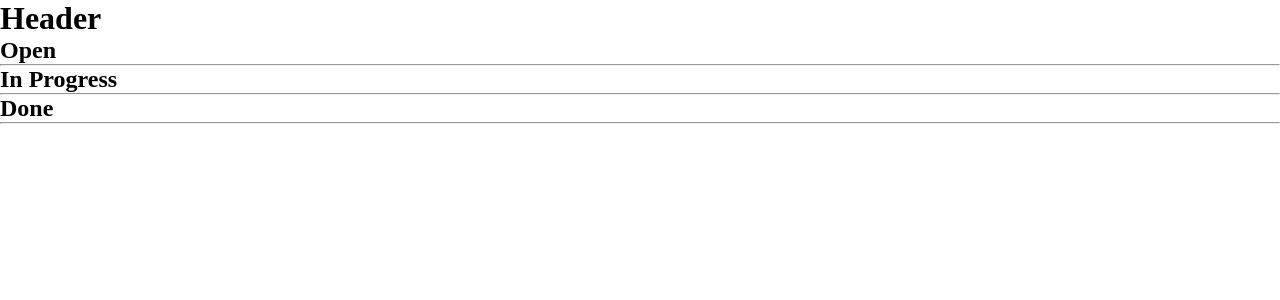
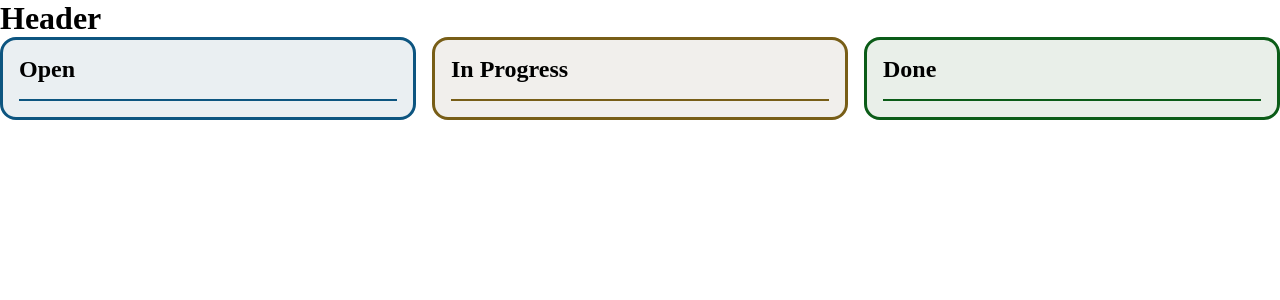
Before and after one commit to psst54/react-todo-20th, a React (Create React App) app: page / in a window 1280 px wide. Shown: the top 300 px of the page. Built offline with nearby package versions, Linux system fonts and the light colour scheme.

Commit message:
feature: make board ui

```diff
--- a/src/App.js
+++ b/src/App.js
@@ -1,25 +1,13 @@
+import KanbanBoard from 'components/kanbanBoard';
+
 function App() {
-  const STATE_LIST = [
-    { title: 'Open', id: 'open' },
-    { title: 'In Progress', id: 'in-progress' },
-    { title: 'Done', id: 'done' },
-  ];
-
   return (
     <div className="wrapper">
       <div className="container">
         <header>
           <h1>Header</h1>
         </header>
-        <main className="kanban-board">
-          {STATE_LIST.map((state) => (
-            <section className="kanban-board-column" id={`${state.id}-column`}>
-              <h2>{state.title}</h2>
-              <hr className={`${state.id}-hr`} />
-              <ul class="subject-list" id={`${state.id}-subject-list`}></ul>
-            </section>
-          ))}
-        </main>
+        <KanbanBoard />
       </div>
     </div>
   );
--- /dev/null
+++ b/src/components/kanbanBoard/constants.js
@@ -0,0 +1,35 @@
+const STATE_KEYS = Object.freeze({
+  OPEN: 'OPEN',
+  IN_PROGRESS: 'IN_PROGRESS',
+  DONE: 'DONE',
+});
+
+export const STATE_LIST = Object.freeze({
+  [STATE_KEYS.OPEN]: {
+    title: 'Open',
+    id: 'open',
+  },
+  [STATE_KEYS.IN_PROGRESS]: {
+    title: 'In Progress',
+    id: 'in-progress',
+  },
+  [STATE_KEYS.DONE]: {
+    title: 'Done',
+    id: 'done',
+  },
+});
+
+export const COLOR = Object.freeze({
+  [STATE_KEYS.OPEN]: {
+    background: '#31627e1a',
+    border: '#0d5580',
+  },
+  [STATE_KEYS.IN_PROGRESS]: {
+    background: '#7267451a',
+    border: '#785e17',
+  },
+  [STATE_KEYS.DONE]: {
+    background: '#2a5f2d1a',
+    border: '#0b5c18',
+  },
+});
--- /dev/null
+++ b/src/components/kanbanBoard/index.js
@@ -0,0 +1,23 @@
+import { STATE_LIST } from './constants';
+import { ColumnTitle, ColumnContainer, Container, DivideLine } from './styles';
+
+export default function KanbanBoard() {
+  return (
+    <Container>
+      {Object.keys(STATE_LIST).map((state) => (
+        <Column key={state} state={state} />
+      ))}
+    </Container>
+  );
+}
+
+function Column({ state }) {
+  const { id, title } = STATE_LIST[state];
+
+  return (
+    <ColumnContainer id={`${id}-column`} $state={state}>
+      <ColumnTitle>{title}</ColumnTitle>
+      <DivideLine $state={state} />
+    </ColumnContainer>
+  );
+}
--- /dev/null
+++ b/src/components/kanbanBoard/styles.js
@@ -0,0 +1,35 @@
+import styled from 'styled-components';
+import { COLOR } from './constants';
+
+export const Container = styled.main`
+  display: flex;
+  gap: 1rem;
+
+  width: 100%;
+`;
+
+export const ColumnContainer = styled.section`
+  display: flex;
+  flex-direction: column;
+  gap: 1rem;
+
+  flex: 1;
+
+  height: fit-content;
+  padding: 1rem;
+  background: ${(props) => COLOR[props.$state].background};
+  border: 3px solid ${(props) => COLOR[props.$state].border};
+  border-radius: 1rem;
+`;
+
+export const ColumnTitle = styled.h2``;
+
+export const DivideLine = styled.hr`
+  border: 1px solid ${(props) => COLOR[props.$state].border};
+`;
+
+export const SubjectListContainer = styled.ul`
+  display: flex;
+  flex-direction: column;
+  gap: 1rem;
+`;
```
